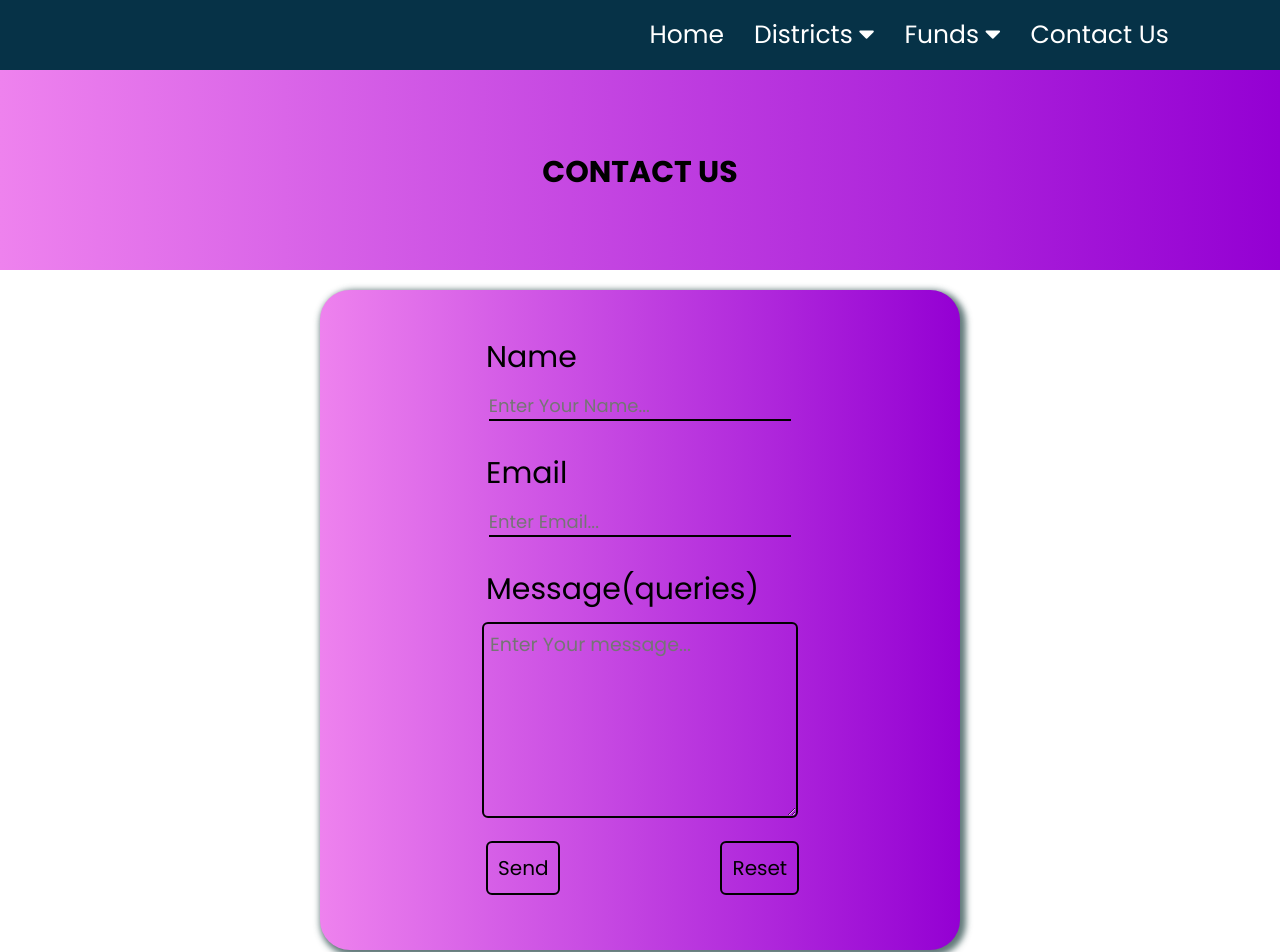
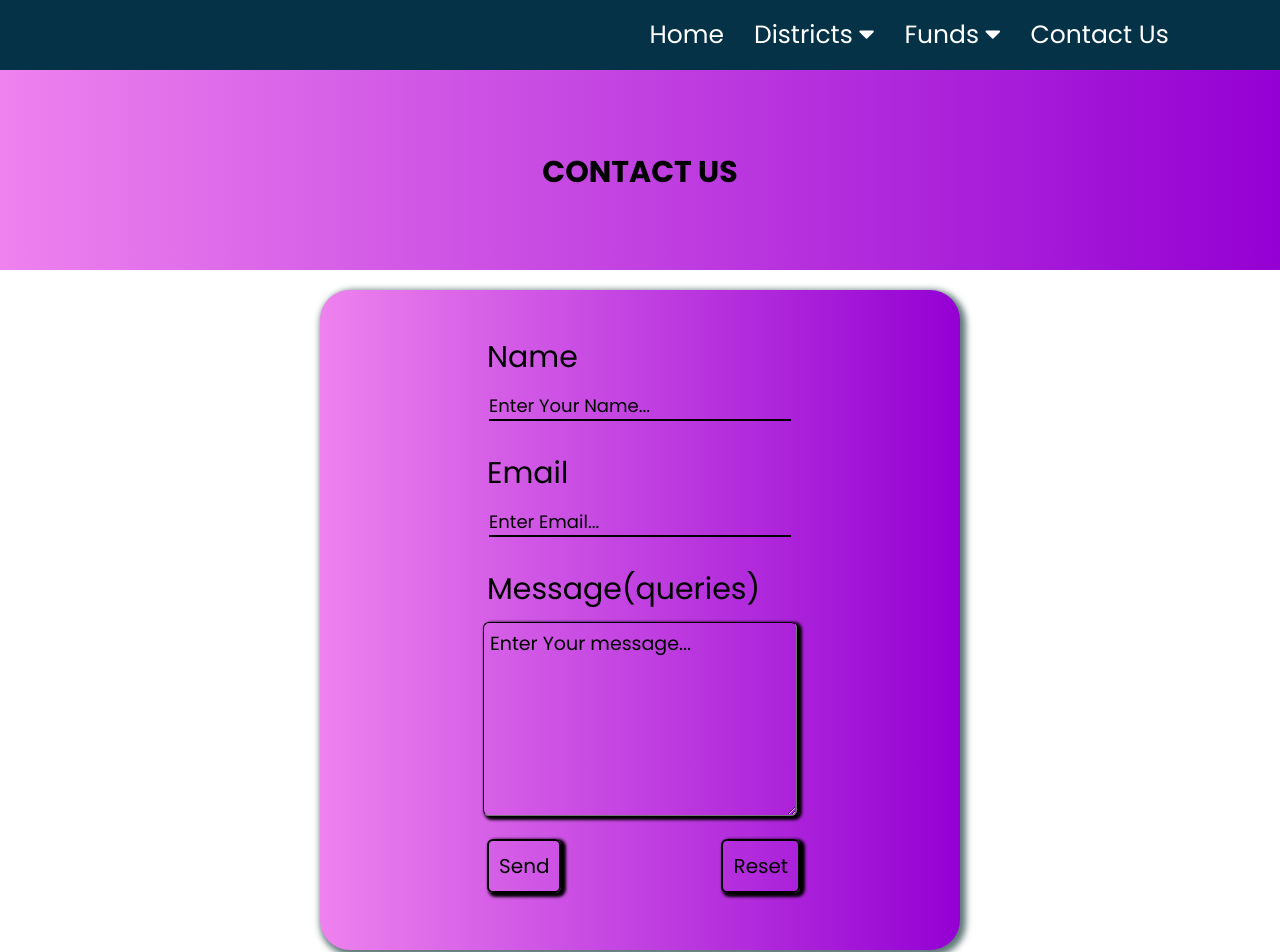
Before and after one commit to mega127shree/-Rural-Developement-Schemes, a React (Create React App) app: page /contact in a window 1280 px wide. Shown: the top 952 px of the page. Built offline with nearby package versions, Linux system fonts and the light colour scheme.

Commit message:
bug fixed

```diff
--- a/src/Components/Contact/contact.css
+++ b/src/Components/Contact/contact.css
@@ -40,8 +40,9 @@
 .form_container textarea{
     height:180px;
     width:300px;
-    border:2px solid black;
-
+    border-top:1px solid black;
+    border-left:1px solid black;
+    box-shadow:3px 2px 3px 2px black;
     outline: none;
     border-radius:6px;
     background-color:transparent;
@@ -54,7 +55,7 @@
     outline:none;
     background-color:transparent;
     border:2px solid black;
-
+    box-shadow:3px 2px 3px 2px black;
     color:black;
     font-size:20px;
     border-radius:6px;
@@ -67,8 +68,7 @@
     outline:none;
     background-color:transparent;
     border:2px solid black;
-
-
+    box-shadow:3px 2px 3px 2px black;
     color:black;
     font-size:20px;
     border-radius:6px;
@@ -85,3 +85,6 @@
  font-weight:bold;
 
 }
+.form_container input[type="text"]::placeholder,textarea::placeholder{
+        color:black;
+}
--- a/src/Components/Contact/contact.js
+++ b/src/Components/Contact/contact.js
@@ -25,7 +25,7 @@ function sendEmail(e){
 
 
     emailjs.sendForm('service_e2px7qg','template_ktv2l2m',e.target,'qohC99RSDqWOTiQkc');
-    alert("Your Response has been recorder..Soon Your issue will be resolved");
+    alert("Your Response has been recorded..Soon Your issue/doubts will be resolved and clarified");
 }
 
 
@@ -39,7 +39,7 @@ function sendEmail(e){
 
 
              <div class="form_container">
-                 <form onSubmit={sendEmail} onReset={handleReset}>
+                 <form onSubmit={sendEmail} onReset={handleReset} autoComplete="off">
                      <br></br>
                      <label style={{margin:"350px"}}>Name</label><br/>
                      <input  type="text" name="firstname" type="text" id="firstname" value={firstname} onChange={event => setFirstName(event.target.value)}className="input-text" placeholder="Enter Your Name..." required/><br></br>
```
